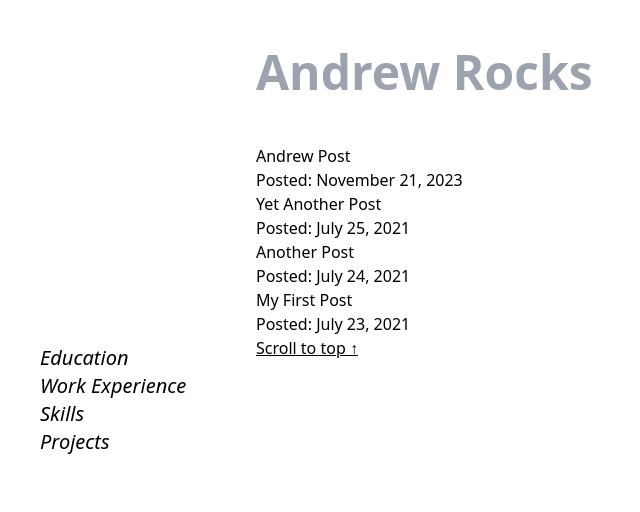
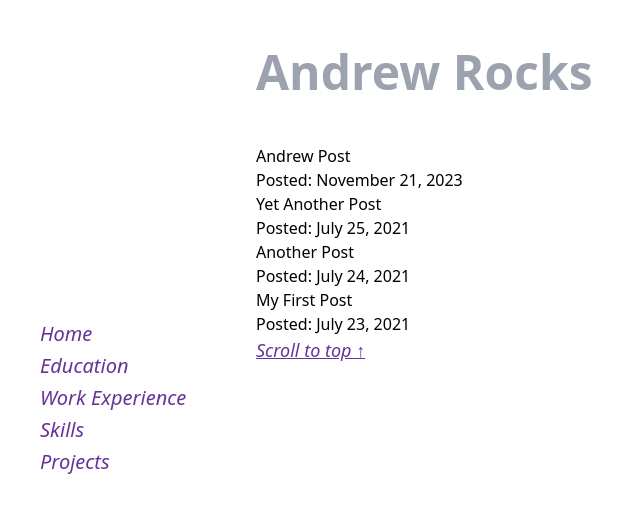
Before and after one commit to andrew-rocks/my-site, a Gatsby site: page /blog in a window 1280 px wide. Shown: the whole page, without its empty margins (0-640 px from the left). Built offline with nearby package versions, Linux system fonts and the light colour scheme; Gatsby itself is replaced by a stand-in of ours.

Commit message:
style nav links, add footer component

```diff
--- /dev/null
+++ b/src/components/footer.tsx
@@ -0,0 +1,17 @@
+import React from "react";
+import scrollTo from "gatsby-plugin-smoothscroll";
+
+const Footer: React.FC = () => {
+  return (
+    <footer>
+      <button
+        className=" mb-10 text-lg font-medium italic text-rebeccapurple hover:font-semibold"
+        onClick={() => scrollTo("#top")}
+      >
+        <u>Scroll to top ↑</u>
+      </button>
+    </footer>
+  );
+};
+
+export default Footer;
--- a/src/components/layout.tsx
+++ b/src/components/layout.tsx
@@ -1,7 +1,7 @@
 import * as React from "react";
 import { graphql, useStaticQuery } from "gatsby";
-import scrollTo from "gatsby-plugin-smoothscroll";
 import Sidebar from "./sidebar";
+import Footer from "./footer";
 
 interface LayoutProps {
   pageTitle: string;
@@ -50,9 +50,7 @@ const Layout = ({ pageTitle, children }: LayoutProps) => {
         </h1> */}
         {children}
       </main>
-      <button className="mb-10" onClick={() => scrollTo("#top")}>
-        <u>Scroll to top ↑</u>
-      </button>
+      <Footer />
     </div>
   );
 };
--- a/src/components/sidebar.tsx
+++ b/src/components/sidebar.tsx
@@ -2,32 +2,38 @@ import React from "react";
 import scrollTo from "gatsby-plugin-smoothscroll";
 
 const Sidebar: React.FC = () => {
+  const sidebarLinkStyling =
+    "text-left italic text-rebeccapurple font-medium hover:font-semibold mb-1";
+
   return (
     <div
       id="sidebar"
       className="fixed left-10 top-1/2 hidden -translate-y-1/2 transform lg:block"
     >
       <div className="flex flex-col text-xl">
+        <button className={sidebarLinkStyling} onClick={() => scrollTo("#top")}>
+          Home
+        </button>
         <button
-          className="text-left italic"
+          className={sidebarLinkStyling}
           onClick={() => scrollTo("#education")}
         >
           Education
         </button>
         <button
-          className="text-left italic"
+          className={sidebarLinkStyling}
           onClick={() => scrollTo("#workExperience")}
         >
           Work Experience
         </button>
         <button
-          className="text-left italic"
+          className={sidebarLinkStyling}
           onClick={() => scrollTo("#skills")}
         >
           Skills
         </button>
         <button
-          className="text-left italic"
+          className={sidebarLinkStyling}
           onClick={() => scrollTo("#projects")}
         >
           Projects
```
